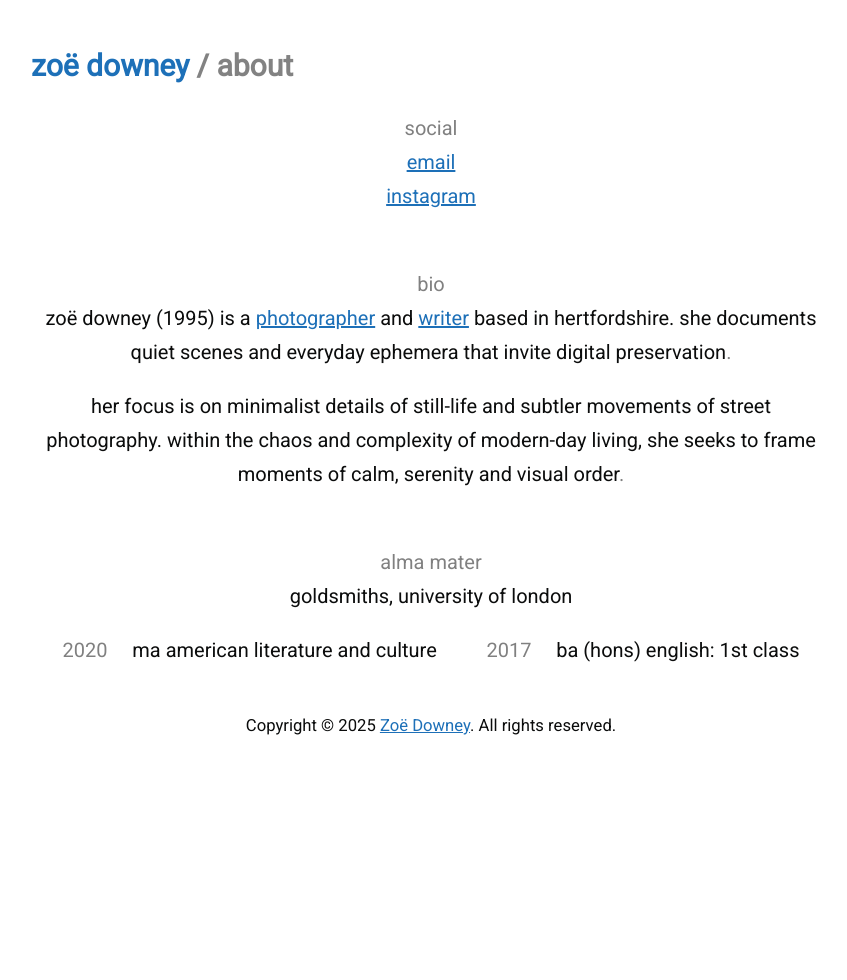
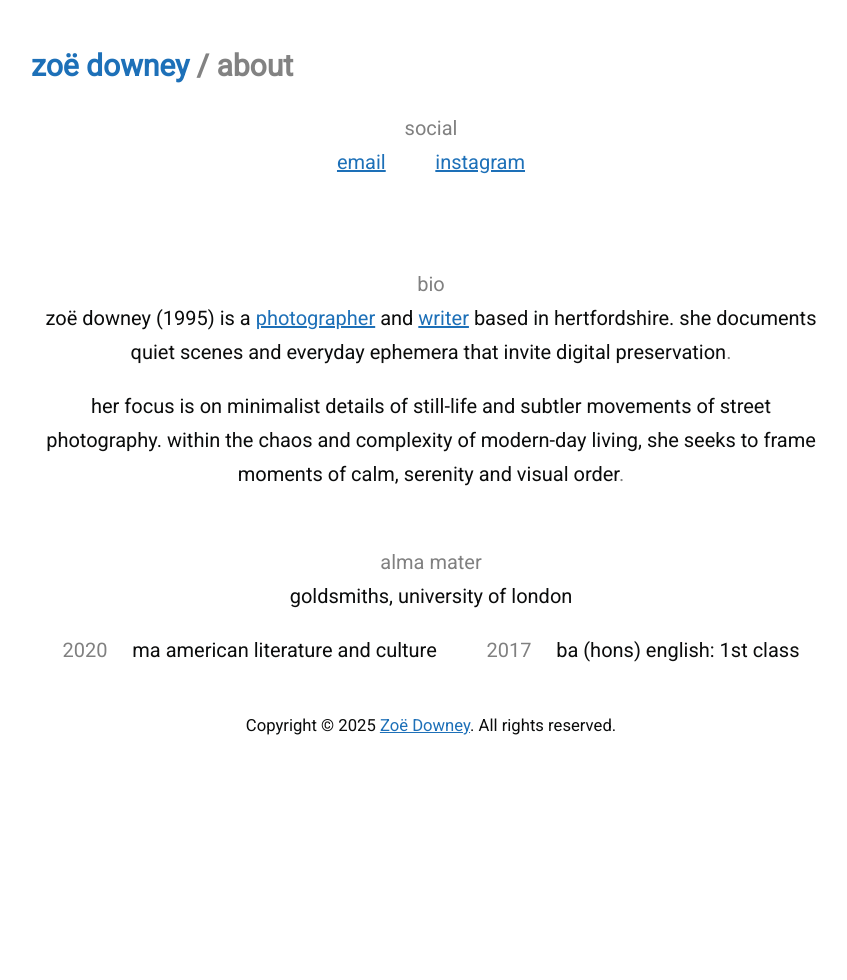
Before and after one commit to zoeurl/zoedowney.github.io, a Jekyll site: the page built from about/index.html, in a window 1280 px wide. Shown: the whole page, without its empty margins (209-1056 px from the left). Built offline with Jekyll 4.4.1, drawn with Linux system fonts in a browser that asks for light colours.

Commit message:
Update index.html

```diff
--- a/about/index.html
+++ b/about/index.html
@@ -3,17 +3,16 @@
 title: about
 ---
 <p><center><font color="grey">social</font>
-<center><a href="mailto:{{site.email}}">email</a>
-<center><a href="https://www.instagram.com/zoeurl">instagram</a>
+<center><a href="mailto:{{site.email}}">email</a> &nbsp;&nbsp;&nbsp;&nbsp; &nbsp;&nbsp;&nbsp;&nbsp;<a href="https://www.instagram.com/zoeurl">instagram</a>
 </p>
 <br>
-<center><font color="grey">bio</font>
-<center>zoë downey (1995) is a <a href="https://www.zoedowney.com/photography/">photographer</a> and <a href="https://www.zoedowney.com/writing/">writer</a> based in hertfordshire. she documents quiet scenes and everyday ephemera that invite digital preservation<font color="grey">.</font>
+<br><font color="grey">bio</font>
+<br>zoë downey (1995) is a <a href="https://www.zoedowney.com/photography/">photographer</a> and <a href="https://www.zoedowney.com/writing/">writer</a> based in hertfordshire. she documents quiet scenes and everyday ephemera that invite digital preservation<font color="grey">.</font>
 </p>
-<center>her focus is on minimalist details of still-life and subtler movements of street photography. within the chaos and complexity of modern-day living, she seeks to frame moments of calm, serenity and visual order<font color="grey">.</font>
+her focus is on minimalist details of still-life and subtler movements of street photography. within the chaos and complexity of modern-day living, she seeks to frame moments of calm, serenity and visual order<font color="grey">.</font>
 </p>
-<br><center><font color="grey">alma mater</font>
-<center>goldsmiths, university of london
+<br><font color="grey">alma mater</font>
+<br>goldsmiths, university of london
 </p>
-<center><font color="grey">2020</font> &nbsp;&nbsp;&nbsp;&nbsp;ma american literature and culture &nbsp;&nbsp;&nbsp;&nbsp; &nbsp;&nbsp;&nbsp;&nbsp;<font color="grey">2017</font> &nbsp;&nbsp;&nbsp;&nbsp;ba (hons) english: 1st class</center>
+<font color="grey">2020</font> &nbsp;&nbsp;&nbsp;&nbsp;ma american literature and culture &nbsp;&nbsp;&nbsp;&nbsp; &nbsp;&nbsp;&nbsp;&nbsp;<font color="grey">2017</font> &nbsp;&nbsp;&nbsp;&nbsp;ba (hons) english: 1st class</center>
 </p>
```
